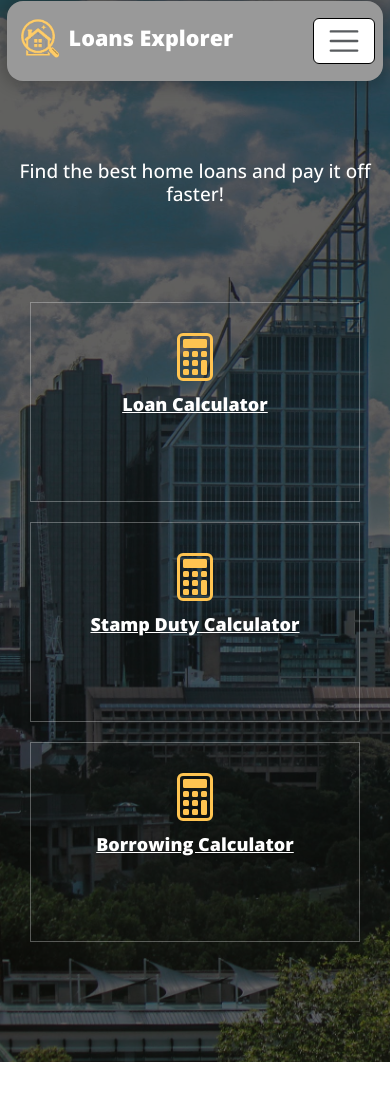
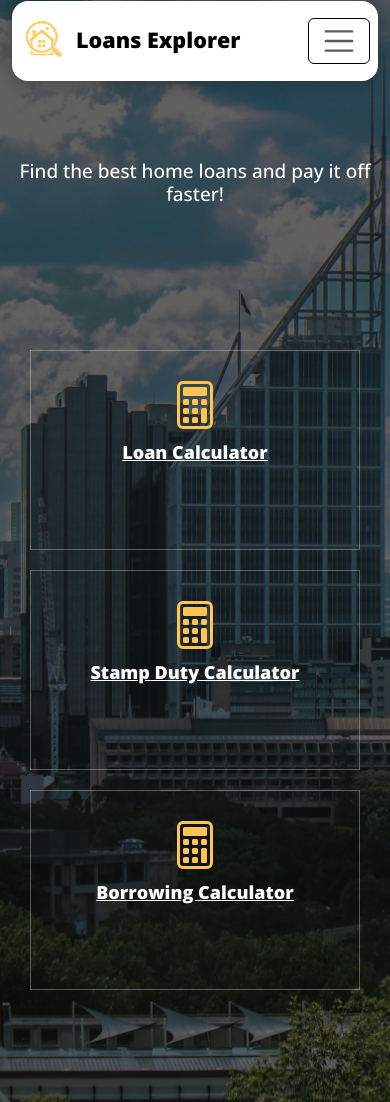
Before and after one commit to sirikit007/LoansExplorer, a PHP site: page /index.html in a window 390 px wide. Shown: the top 1102 px of the page. Run offline with PHP 8.4, Linux system fonts and the light colour scheme; some libraries are stand-ins or nearby versions.

Commit message:
03.06.2024

```diff
--- a/index.html
+++ b/index.html
@@ -21,16 +21,16 @@
     <header id="header">
         <nav class="navContainer navbar navbar-expand-xl fixed-top">
             <div class="container-fluid" >
-                <a  href="#" id="switchStartPageFromMobile" menuitem class="navbar-brand nav-link d-xl-none fw-bolder fs-4"><img class="mobileLogo" src="logo_.png"> Loans Explorer</a>
+                <a  href="#" id="switchStartPageFromMobile" menuitem class="navbar-brand nav-link d-xl-none fw-bolder fs-4"><img class="mobileLogo" src="logo.png"> <div>Loans Explorer</div> </a>
                 <button class="navbar-toggler" id="expandButtonMenu" type="button" data-bs-toggle="collapse" data-bs-target="#navContent" aria-controls="navContent"
                     aria-expanded="false" aria-label="Toggle navigation">
                     <span class="navbar-toggler-icon"></span>
                 </button>
                 <div  id="navContent" class="menuNavigation fixed-top collapse navbar-collapse">
-                    <ul class="sidebar-nav  py-4" >
+                    <ul class="sidebar-nav" >
                         <li  class="navbar-brand ">
                             <a id="switchStartPage" menuitem href="#" class=" nav-link justify-content-center" data-bs-target="#navContent" aria-controls="navContent">
-                                    <img src="logo_.png">
+                                    <img src="logo.png">
                                 <div class="fw-bolder">Loans Explorer</div>
                             </a>
                             <button type="button" id="closeMenu" class="btn-close" aria-label="Close"></button>
@@ -123,7 +123,7 @@
             <div class="justify-content-center marginLeft d-flex row">
                 <div class="container">
                     <div class="row justify-content-center text-center">
-                        <div class="col-xl-12 mb-5">
+                        <div class="col-xl-12">
                             <h1 class="animate__animated animate__bounceInRight" style="animation-delay: 0.5s;">Loans Explorer</h1>
                             <h2 class="animate__animated animate__bounceInLeft" style="animation-delay: 1s;">Find the best home loans and pay it off faster!</h2>
                         </div>
--- a/style.css
+++ b/style.css
@@ -248,13 +248,16 @@
     color: #ffc451;
     cursor: pointer;
 }
+#hero .row .col-xl-12 {
+    margin-bottom: 6rem;
+}
 #hero .icon-box  {
     padding: 30px;
     border: 1px solid rgba(255, 255, 255, 0.3);
-    height: 100%;
+    height: 200px;
     text-align: center;
     transition: all ease-in-out 0.3s;
-    width: 250px;
+    width: 330px;
     cursor: pointer;
 }
 #hero .icon-box:hover {
@@ -1349,7 +1352,7 @@
     }
     .navbar>.container-fluid {
         height: 80px;
-        background: #999;
+        background: #fff;
         margin: 20px;
         border-radius: 16px;
         padding: 0.5rem 3rem;
@@ -1357,7 +1360,11 @@
         box-shadow: 0 0 15px 5px rgba(0, 0, 0, 0.2);
     }
     #switchStartPageFromMobile {
-        color: #fff;
+        color: #000;
+        display: flex;
+    }
+    #switchStartPageFromMobile div {
+        padding: 10px 0;
     }
     #expandButtonMenu {
         background-color: #fff;
@@ -1436,12 +1443,14 @@
         width: 100%;
         height: auto;
     }
-
     .contactSection .contactInfo .contactPageIcons {
         margin-top: 10px;
     }
     .navContainer .container-fluid img.mobileLogo {
         width: 48px;
+        margin: 2px 8px 0 0;
+        height: 49.34px;
+
     }
     #contentBorrowingCalculator .row {
         margin-top: 100px;
@@ -1810,12 +1826,17 @@
         font-size: 13px;
     }
     .navbar .container-fluid {
-        margin: 1px 7px;
-        padding: .5rem;
+        margin: 1px 12px;
+        padding: 8px;
        width: 100%;
     }
+
     #contentLoanRepayments h1, #contentStampDuty h1 {
         font-size: 21px;
+        padding-top: 50px;
+    }
+    .inputGroup {
+        margin-bottom: 40px;
     }
     .content ul {
         padding: 0;
```
Also changed, not shown: other parts of style.css (+41 -12 lines), logo.png, logo_.png (deleted).
